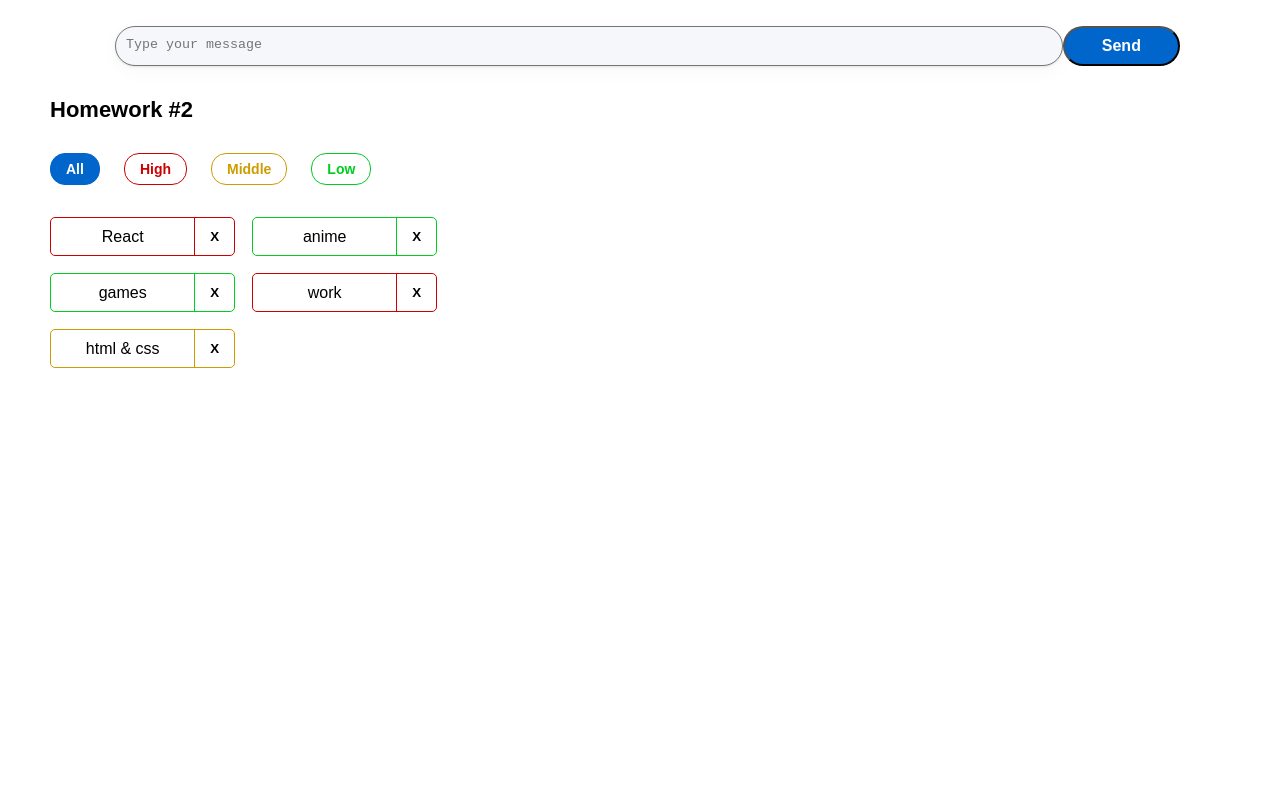
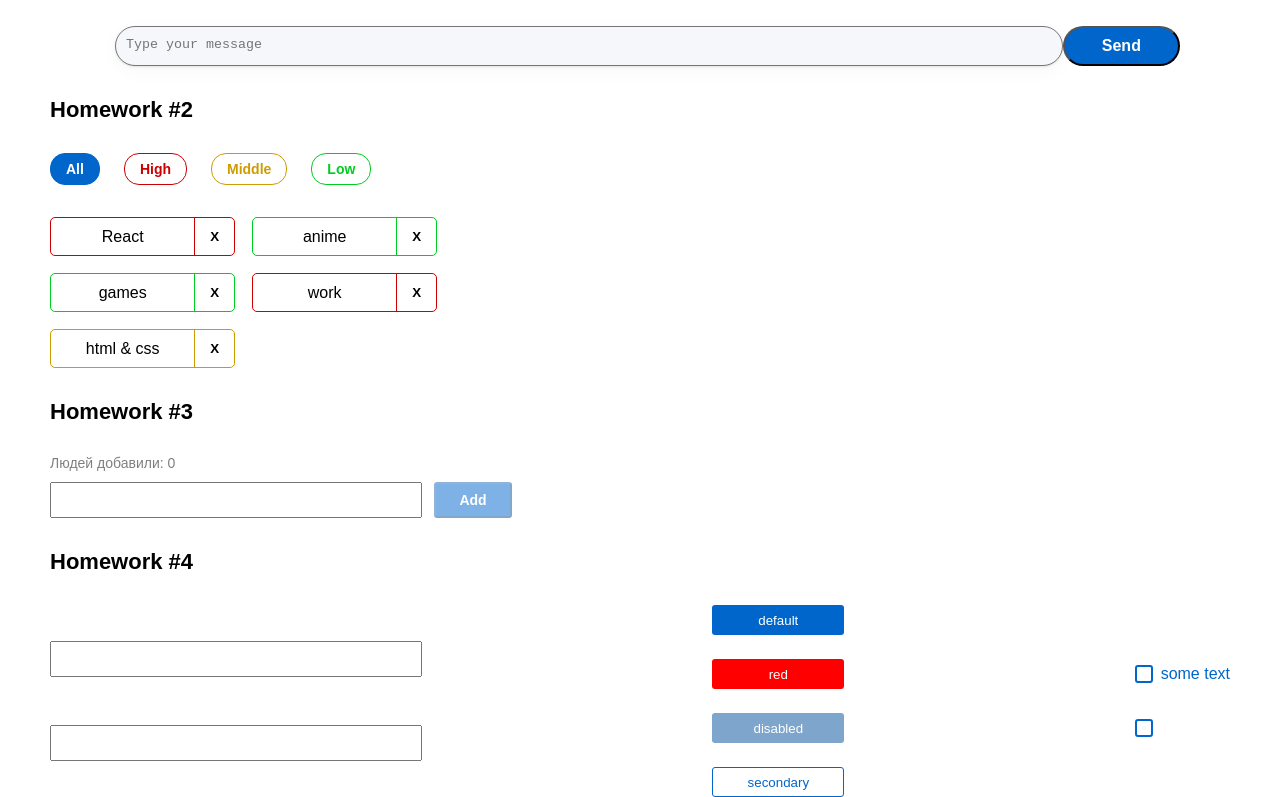
Before and after one commit to AgeevDmitryMinsk/HomeWork_IgnatZakalinsky, a React (Create React App) app: page / in a window 1280 px wide. Shown: the part 309-1106 px from the top of the page. Before the commit the page ends 800 px from the top, so only its background shows below. Built offline with nearby package versions, Linux system fonts and the light colour scheme.

Commit message:
HW3 and HW4 done successfully

```diff
--- a/src/s1-main/App.tsx
+++ b/src/s1-main/App.tsx
@@ -2,6 +2,8 @@ import React from 'react'
 import s from './App.module.css'
 import HW1 from '../s2-homeworks/hw01/HW1'
 import HW2 from "../s2-homeworks/hw02/HW2";
+import HW3 from "../s2-homeworks/hw03/HW3";
+import HW4 from "../s2-homeworks/hw04/HW4";
 
 function App() {
     return (
@@ -9,8 +11,8 @@ function App() {
             <HW1/>
             {/*раскомментировать по ходу выполнения*/}
             <HW2/>
-            {/*<HW3/>*/}
-            {/*<HW4/>*/}
+            <HW3/>
+            <HW4/>
 
             {/*при выполнении дз 5 и более - закомментировать здесь дз 1-4, так как они есть внутри дз 5*/}
             {/*<HW5/>*/}
--- a/src/s2-homeworks/hw03/Greeting.module.css
+++ b/src/s2-homeworks/hw03/Greeting.module.css
@@ -1,22 +1,48 @@
 .greetingForm {
+
 }
 
 .inputAndButtonContainer {
+    display: flex;
+    margin-top: 10px;
 }
 
 .error {
+    font-style: normal;
+    font-weight: 400;
+    font-size: 14px;
+    line-height: 17px;
+    color: #CC0000;
 }
 
 .input {
+    /*margin-top: 10px;*/
+    width: 372px;
+    height: 36px;
 }
 
 .input:focus {
 }
 
 .errorInput {
+    width: 372px;
+    height: 36px;
+    border: 1px solid #CC0000;
 }
 
 .button {
+    width: 78px;
+    height: 36px;
+    background: #0066CC;
+
+    border-radius: 3px;
+    font-style: normal;
+    font-weight: 600;
+    font-size: 14px;
+    line-height: 20px;
+    color: #FFFFFF;
+    text-transform: capitalize;
+    margin-left: 12px;
 }
 
 .button:focus {
@@ -26,10 +52,21 @@
 }
 
 .button:disabled {
+    opacity: 0.5;
 }
 
 .text {
+    font-style: normal;
+    font-weight: 400;
+    font-size: 14px;
+    line-height: 17px;
+    color: rgba(0, 0, 0, 0.5);
 }
 
 .greeting {
+    padding-top: 10px;
+    font-style: normal;
+    font-weight: 500;
+    font-size: 14px;
+    line-height: 17px;
 }
--- a/src/s2-homeworks/hw03/Greeting.tsx
+++ b/src/s2-homeworks/hw03/Greeting.tsx
@@ -2,14 +2,14 @@ import React, {ChangeEvent, KeyboardEvent} from 'react'
 import s from './Greeting.module.css'
 
 type GreetingPropsType = {
-    name: any // need to fix any
-    setNameCallback: any // need to fix any
-    addUser: any // need to fix any
-    onBlur: any // need to fix any
-    onEnter: any // need to fix any
-    error: any // need to fix any
-    totalUsers: any // need to fix any
-    lastUserName?: any // need to fix any
+    name: string // need to fix any
+    setNameCallback: (e:ChangeEvent<HTMLInputElement>)=>void // need to fix any
+    addUser: ()=>void // need to fix any
+    onBlur: ()=>void // need to fix any
+    onEnter: (e: KeyboardEvent<HTMLInputElement>)=>void // need to fix any
+    error: string // need to fix any
+    totalUsers: number // need to fix any
+    lastUserName?: string // need to fix any
 }
 
 // презентационная компонента (для верстальщика)
@@ -25,7 +25,7 @@ const Greeting: React.FC<GreetingPropsType> = (
         lastUserName,
     } // деструктуризация пропсов
 ) => {
-    const inputClass = s.errorInput // need to fix with (?:)
+    const inputClass = error ? s.errorInput : s.input// need to fix with (?:)
 
     return (
         <div id={'hw3-form'} className={s.greetingForm}>
--- a/src/s2-homeworks/hw03/GreetingContainer.tsx
+++ b/src/s2-homeworks/hw03/GreetingContainer.tsx
@@ -1,20 +1,34 @@
-import React, { ChangeEvent, KeyboardEvent, useState } from 'react'
+import React, {ChangeEvent, KeyboardEvent, useState} from 'react'
 import Greeting from './Greeting'
-import { UserType } from './HW3'
+import {UserType} from './HW3'
 
 type GreetingContainerPropsType = {
-    users: any // need to fix any
-    addUserCallback: any // need to fix any
+	users: UserType[] // need to fix any
+	addUserCallback: (name: string) => void // need to fix any
 }
 
-export const pureAddUser = (name: any, setError: any, setName: any, addUserCallback: any) => {
+export const pureAddUser = (name: string,
+							setError: (error: string) => void,
+							setName: (name: string) => void,
+							addUserCallback: (name: string) => void) => {
 	// если имя пустое - показать ошибку, иначе - добавить юзера и очистить инпут
+	if (name.trim().length === 0) return setError('Ошибка! Введите имя!')
+	else {
+		addUserCallback(name.trim())
+		setName('')
+		setError('')
+	}
 }
 
-export const pureOnBlur = (name: any, setError: any) => { // если имя пустое - показать ошибку
+export const pureOnBlur = (name: string, setError: (error: string) => void) => { // если имя пустое - показать ошибку
+	if (name.trim().length === 0) return setError('Ошибка! Введите имя!')
 }
 
-export const pureOnEnter = (e: any, addUser: any) => { // если нажата кнопка Enter - добавить
+export const pureOnEnter = (e: KeyboardEvent<HTMLInputElement>, addUser: () => void) => { // если нажата кнопка Enter - добавить
+	if (e.key === 'Enter') {
+		console.log('нажата кнопка Enter')
+		addUser()
+	}
 }
 
 // более простой и понятный для новичков
@@ -26,11 +40,11 @@ const GreetingContainer: React.FC<GreetingContainerPropsType> = ({
 																	 addUserCallback,
 																 }) => {
 	// деструктуризация пропсов
-    const [name, setName] = useState<any>('') // need to fix any
-    const [error, setError] = useState<any>('') // need to fix any
+	const [name, setName] = useState<string>('') // need to fix any
+	const [error, setError] = useState<string>('') // need to fix any
 
-    const setNameCallback = (e: any) => { // need to fix any
-        setName('some name') // need to fix
+		const setNameCallback = (e: ChangeEvent<HTMLInputElement>) => { // need to fix any
+		setName(e.currentTarget.value) // need to fix
 
 		error && setError('')
 	}
@@ -42,12 +56,12 @@ const GreetingContainer: React.FC<GreetingContainerPropsType> = ({
 		pureOnBlur(name, setError)
 	}
 
-    const onEnter = (e: any) => {
+	const onEnter = (e: KeyboardEvent<HTMLInputElement>) => {
 		pureOnEnter(e, addUser)
 	}
 
-    const totalUsers = 0 // need to fix
-    const lastUserName = 'some name' // need to fix
+	const totalUsers = users.length // need to fix
+	const lastUserName = users.at(-1)?.name // need to fix
 
 	return (
 		<Greeting
--- a/src/s2-homeworks/hw03/HW3.tsx
+++ b/src/s2-homeworks/hw03/HW3.tsx
@@ -19,20 +19,22 @@ import GreetingContainer from './GreetingContainer'
 
 // types
 export type UserType = {
-    _id: any // need to fix any
-    name: any // need to fix any
+    _id: string// need to fix any
+    name: string // need to fix any
 }
 
-export const pureAddUserCallback = (name: any, setUsers: any, users: any) => { // need to fix any
+export const pureAddUserCallback = (name: string, setUsers: ([...UserType])=>void, users: UserType[]) => { // need to fix any
     const user = { // need to fix
+        id: v1(),
+        name: name
     }
     setUsers([...users, user])
 }
 
 const HW3 = () => {
-    const [users, setUsers] = useState<any>([]) // need to fix any
-
-    const addUserCallback = (name: any) => { // need to fix any
+    const [users, setUsers] = useState<UserType[]>([]) // need to fix any
+    // console.log("users:", users)
+    const addUserCallback = (name: string) => { // need to fix any
         pureAddUserCallback(name, setUsers, users)
     }
 
--- a/src/s2-homeworks/hw04/common/c1-SuperInputText/SuperInputText.module.css
+++ b/src/s2-homeworks/hw04/common/c1-SuperInputText/SuperInputText.module.css
@@ -2,19 +2,33 @@
 }
 
 .input {
+    width: 372px;
+    height: 36px;
 }
 
 .inputWrapper {
+    position: relative;
 }
 
 .superInput {
 }
 
 .errorInput {
+    outline: none;
+    border: #cc0000 solid thin;
+
 }
 
 .errorInput:focus {
 }
 
 .error {
+    color: #cc0000;
+    font-style: normal;
+    font-weight: 400;
+    font-size: 10px;
+    line-height: 12px;
+    position: absolute;
+    top: -15px;
+    left: 0;
 }
--- a/src/s2-homeworks/hw04/common/c1-SuperInputText/SuperInputText.tsx
+++ b/src/s2-homeworks/hw04/common/c1-SuperInputText/SuperInputText.tsx
@@ -60,8 +60,9 @@ const SuperInputText: React.FC<SuperInputTextPropsType> = (
                 id={id}
                 type={'text'}
                 onChange={onChangeCallback}
-                onKeyPress={onKeyPressCallback}
+                onKeyDown={onKeyPressCallback}
                 className={finalInputClassName}
+
                 {...restProps} // отдаём инпуту остальные пропсы если они есть (value например там внутри)
             />
             <span
--- a/src/s2-homeworks/hw04/common/c2-SuperButton/SuperButton.module.css
+++ b/src/s2-homeworks/hw04/common/c2-SuperButton/SuperButton.module.css
@@ -1,36 +1,56 @@
 .button {
+    width: 132px;
+    height: 30px;
+
+    color: #FFFFFF;
+    border: none;
+    border-radius: 3px;
 }
 
 .disabled {
+    background: #0066CC;
+    opacity: 0.5;
 }
 
 .secondary {
+    background: #FFFFFF;
+    color: #0066CC;
+    border: #0066CC 1px solid;
 }
 
 .default {
+    background: #0066CC;
 }
 
 .red {
+    background: red;
 }
 
 .default:hover {
+    background: #0080FF;
 }
 
 .red:hover {
+    background: #FF1A47;
 }
 
 .secondary:hover {
+    background: #E5F0FA;
 }
 
 
 .default:active {
+    background: #0059B2;
 }
 
 .secondary:active {
+    background: #C9E5FF;
 }
 
 .red:active {
+    background: #B21232;
 }
 
 .button:disabled {
+    background: #004D99;
 }
--- a/src/s2-homeworks/hw04/common/c2-SuperButton/SuperButton.tsx
+++ b/src/s2-homeworks/hw04/common/c2-SuperButton/SuperButton.tsx
@@ -18,11 +18,12 @@ const SuperButton: React.FC<SuperButtonPropsType> = (
     }
 ) => {
     const finalClassName = s.button
-        // + (disabled
-        //         ? ...
-        //         : xType === 'red'
-        //             ? ...
-        + (className ? ' ' + className : '') // задачка на смешивание классов
+        + (disabled
+                ? ' ' + s.disabled//...
+                : xType === 'red'
+                    ? ' ' + s.red//...
+
+     : xType === 'secondary' ? ' ' + s.secondary : ' ' + s.default )// задачка на смешивание классов
 
     return (
         <button
--- a/src/s2-homeworks/hw04/common/c3-SuperCheckbox/SuperCheckbox.tsx
+++ b/src/s2-homeworks/hw04/common/c3-SuperCheckbox/SuperCheckbox.tsx
@@ -28,7 +28,15 @@ const SuperCheckbox: React.FC<SuperCheckboxPropsType> = (
 ) => {
 	const onChangeCallback = (e: ChangeEvent<HTMLInputElement>) => {
 		// задачка на написание онченджа
-
+		// ЕСЛИ(onChangeChecked ВООБЩЕ СУЩЕСТВУЕТ){
+		//    ПЕРЕДАТЬ ЕМУ ИВЕНТ.ЧТО-ТО.ЧТО-ТО
+		//}
+		// ЕСЛИ(onChange ВООБЩЕ СУЩЕСТВУЕТ){
+		//    ПЕРЕДАТЬ ЕМУ ИВЕНТ
+		//}
+		// console.log('onChangeCallback clicked', e.currentTarget.checked)
+		onChangeChecked &&	onChangeChecked(e.currentTarget.checked);
+		onChange && onChange(e)
 	}
 
 	const finalInputClassName = s.checkbox
```
Lines whose indentation alone changed are shown as unchanged.
